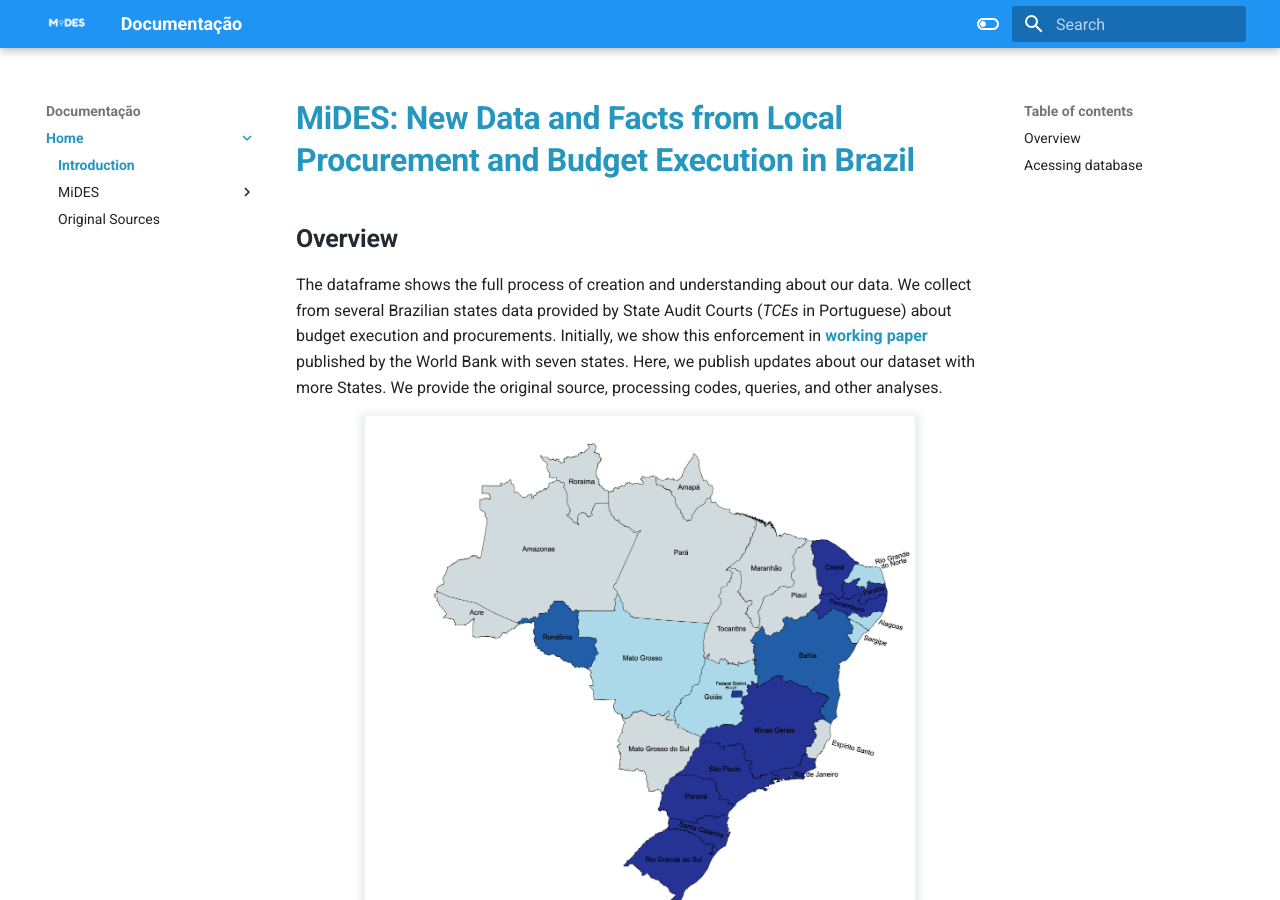
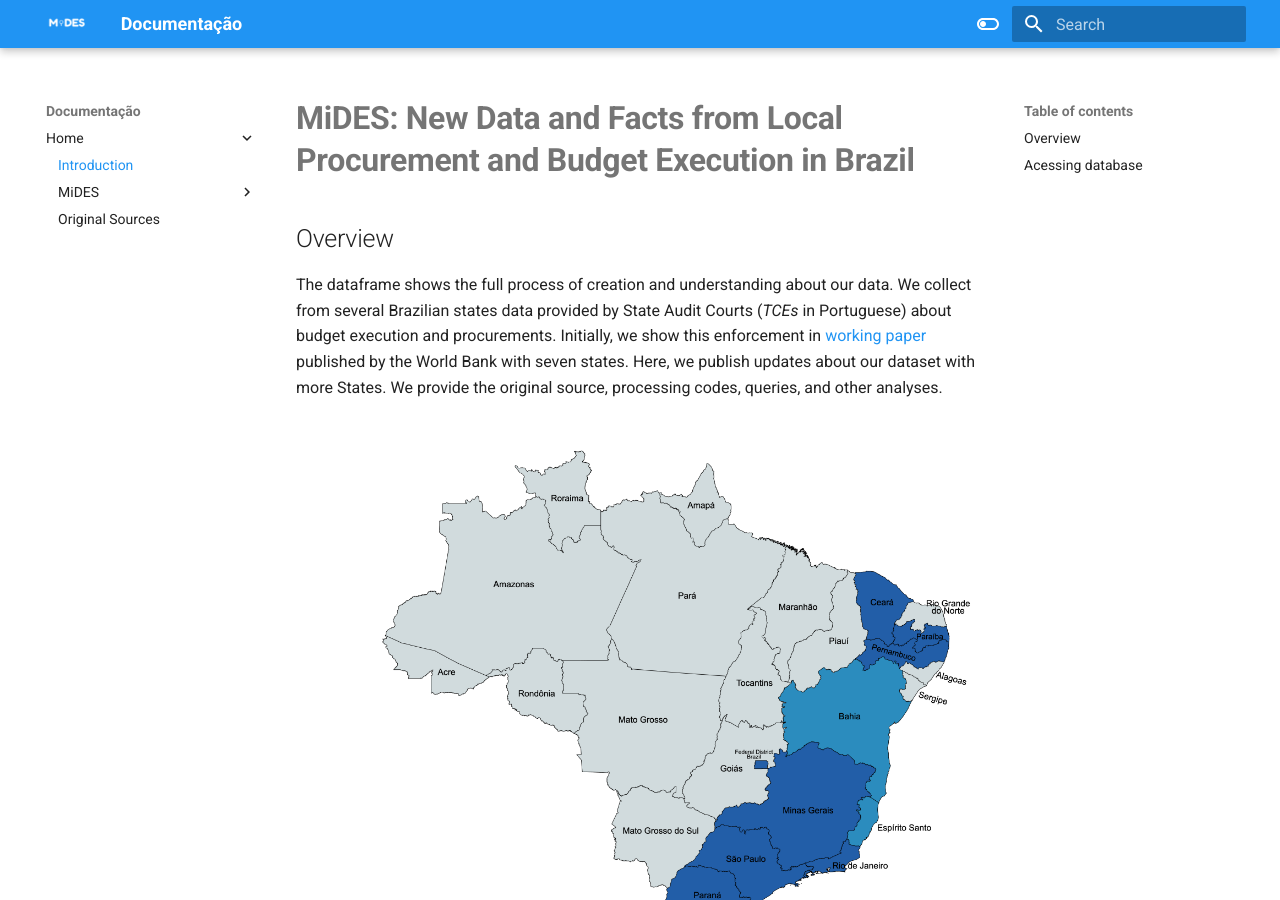
Before and after one commit to municipal-budget-execution/mides, an MkDocs documentation site: the page built from docs/index.md, in a window 1280 px wide and 900 px high. Built offline with MkDocs 1.6.1 and Material for MkDocs 9.7.7, drawn with Linux system fonts in a browser that asks for light colours.

Commit message:
[documentation] fix map

```diff
--- a/mkdocs.yml
+++ b/mkdocs.yml
@@ -56,6 +56,6 @@ extra_javascript:
 - js/termynal.js
 - js/custom.js
 
-extra_css:
-- css/termynal.css
-- css/custom.css
+# extra_css:
+# - css/termynal.css
+# - css/custom.css
```
Also changed, not shown: docs/images/MapChart_Map.png.
